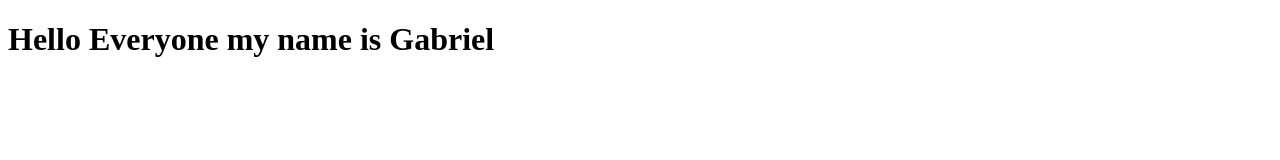
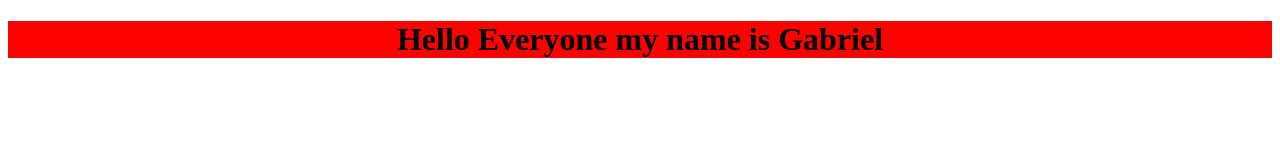
Before and after one commit to Karl-Adrian/test-repo, a plain HTML site: page index.html in a window 1280 px wide. Drawn offline with Linux system fonts and the light colour scheme.

Commit message:
add style

```diff
--- a/index.html
+++ b/index.html
@@ -1,11 +1,21 @@
 <!DOCTYPE html>
 <html lang="en">
-<head>
-    <meta charset="UTF-8">
-    <meta name="viewport" content="width=device-width, initial-scale=1.0">
+  <head>
+    <meta charset="UTF-8" />
+    <meta name="viewport" content="width=device-width, initial-scale=1.0" />
     <title>Document</title>
-</head>
-<body>
-    <h1>Hello Everyone my name is Gabriel</h1>
-</body>
+  </head>
+  <body>
+    <style>
+      .container {
+        background-color: red;
+        text-align: center;
+        justify-content: center;
+        align-items: center;
+      }
+    </style>
+    <div class="container">
+      <h1>Hello Everyone my name is Gabriel</h1>
+    </div>
+  </body>
 </html>
```
